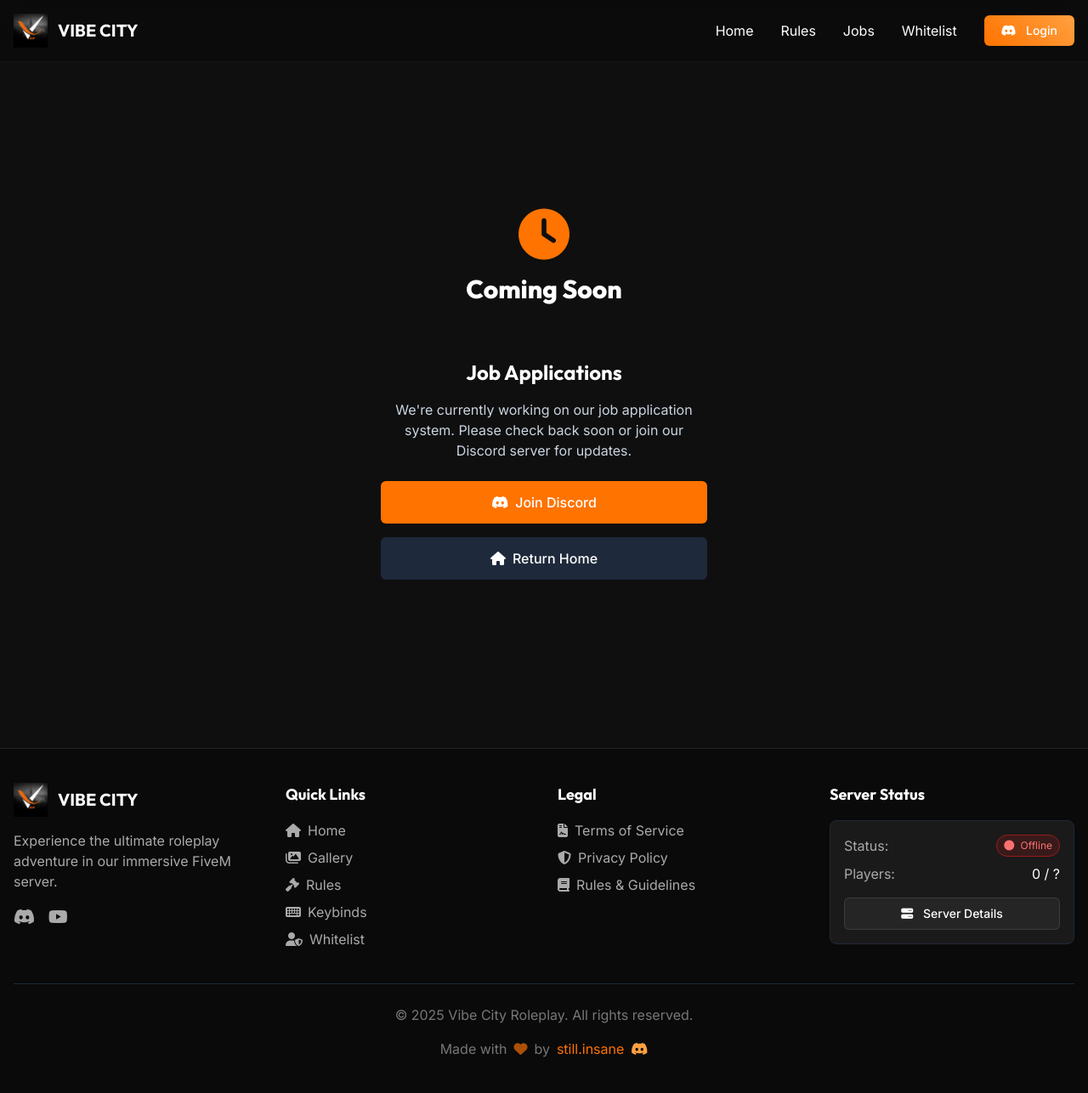
After one commit to Harsha-057/Vibe_city, a Django app: page /jobs/coming-soon/ in a window 1280 px wide. The commit adds this page. Shown: the whole page at 85% size. Run offline with Django 4.2, Linux system fonts and the light colour scheme; some libraries are stand-ins or nearby versions.

Commit message:
jobs application are on hold
- Made Job application to coming soon
- Created coming soon template
- modified urls

```diff
--- a/jobs/urls.py
+++ b/jobs/urls.py
@@ -1,10 +1,12 @@
 from django.urls import path
+from django.views.generic import TemplateView
 from . import views
 
 urlpatterns = [
     # Public job pages
     path('', views.AvailableJobsView.as_view(), name='available_jobs'),
     path('apply/', views.JobListView.as_view(), name='job_list'),
+    path('coming-soon/', TemplateView.as_view(template_name='jobs/coming_soon.html'), name='jobs_coming_soon'),
 
     # Specific application forms
     path('sasp/apply/', views.sasp_apply_view, name='sasp_apply'),
--- /dev/null
+++ b/templates/jobs/coming_soon.html
@@ -0,0 +1,38 @@
+{% extends 'base.html' %}
+{% load static %}
+
+{% block title %}Job Applications Coming Soon - Vibe City Roleplay{% endblock %}
+
+{% block meta_description %}Job applications for Vibe City Roleplay are coming soon. Stay tuned for updates on our official Discord server.{% endblock %}
+
+{% block content %}
+<div class="min-h-screen bg-darker flex items-center justify-center py-12 px-4 sm:px-6 lg:px-8">
+    <div class="max-w-md w-full space-y-8">
+        <div class="text-center">
+            <div class="mb-8">
+                <i class="fas fa-clock text-6xl text-[#FF7300] mb-4"></i>
+                <h2 class="text-3xl font-extrabold text-white">Coming Soon</h2>
+            </div>
+
+            <div class="glass-card p-8 rounded-2xl">
+                <h3 class="text-2xl font-bold text-white mb-4">Job Applications</h3>
+                <p class="text-slate-300 mb-6">
+                    We're currently working on our job application system. Please check back soon or join our Discord server for updates.
+                </p>
+
+                <div class="space-y-4">
+                    <a href="https://discord.gg/7t6wRdnukV" target="_blank"
+                       class="w-full flex items-center justify-center px-4 py-3 border border-transparent text-base font-medium rounded-md text-white bg-[#FF7300] hover:bg-[#FFA040] focus:outline-none focus:ring-2 focus:ring-offset-2 focus:ring-[#FF7300]">
+                        <i class="fab fa-discord mr-2"></i> Join Discord
+                    </a>
+
+                    <a href="{% url 'home' %}"
+                       class="w-full flex items-center justify-center px-4 py-3 border border-transparent text-base font-medium rounded-md text-white bg-slate-800 hover:bg-slate-700 focus:outline-none focus:ring-2 focus:ring-offset-2 focus:ring-slate-500">
+                        <i class="fas fa-home mr-2"></i> Return Home
+                    </a>
+                </div>
+            </div>
+        </div>
+    </div>
+</div>
+{% endblock %}
```
Also changed, not shown: templates/home.html (+5 -5 lines), templates/jobs/available_jobs.html (+6 -6 lines).
